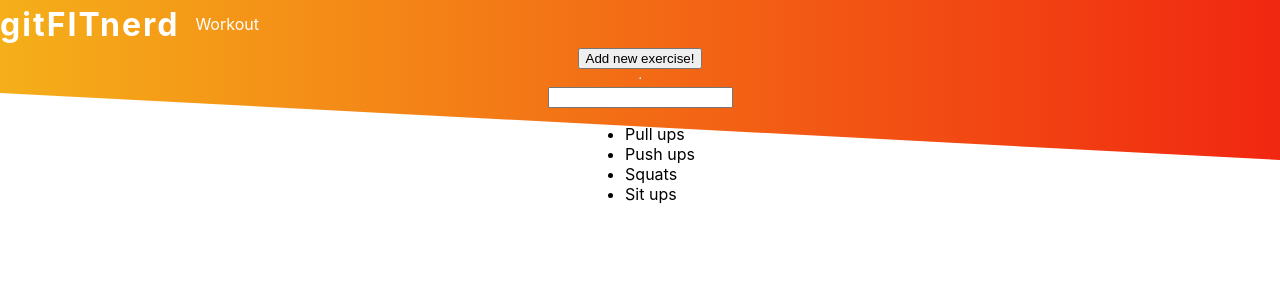
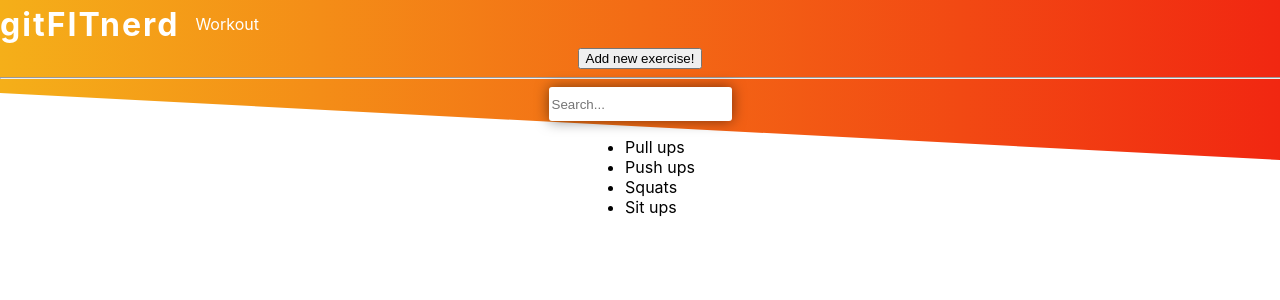
Before and after one commit to TucciAlessandro/GitFit, a React (Create React App) app: page /workout in a window 1280 px wide. Shown: the top 300 px of the page. Built offline with nearby package versions, Linux system fonts and the light colour scheme.

Commit message:
style input

```diff
--- a/src/components/FilteredList.tsx
+++ b/src/components/FilteredList.tsx
@@ -1,6 +1,21 @@
 import React, { useState, ChangeEvent } from "react";
 import { Exercise } from "../GeneralTypes/GeneralTypes";
 import ExerciseList from "./ExerciseList";
+
+import styled from "styled-components";
+
+const Input = styled.input`
+  border-radius: 3px;
+  border: none;
+  height: 2rem;
+  padding: 1px 3px;
+  &:focus {
+    outline: none;
+  }
+  -webkit-box-shadow: 0px 0px 14px 0px rgba(0, 0, 0, 0.5);
+  -moz-box-shadow: 0px 0px 14px 0px rgba(0, 0, 0, 0.5);
+  box-shadow: 0px 0px 14px 0px rgba(0, 0, 0, 0.5);
+`;
 
 interface FilteredListProps {
   list: Exercise[];
@@ -11,7 +26,6 @@ const FilteredList = ({ list }: FilteredListProps) => {
 
   const handleChange = (event: ChangeEvent<HTMLInputElement>) => {
     const { value } = event.target;
-
     setInput(value);
   };
 
@@ -21,7 +35,7 @@ const FilteredList = ({ list }: FilteredListProps) => {
 
   return (
     <>
-      <input onChange={handleChange} value={input} />
+      <Input placeholder="Search..." onChange={handleChange} value={input} />
       <ExerciseList list={filteredList} />
     </>
   );
--- a/src/screens/Workout.tsx
+++ b/src/screens/Workout.tsx
@@ -27,6 +27,12 @@ const exercises: Exercise[] = [
   },
 ];
 
+
+
+const Hr = styled.hr`
+  width: 100%;
+`;
+
 const Workout = () => {
   const [list, setList] = useLocalStorage<Exercise[]>("myExercises", exercises);
 
@@ -37,7 +43,7 @@ const Workout = () => {
   return (
     <Section>
       <AddExercise onSubmit={onSubmit} />
-      <hr />
+      <Hr />
       <FilteredList list={list} />
     </Section>
   );
```
